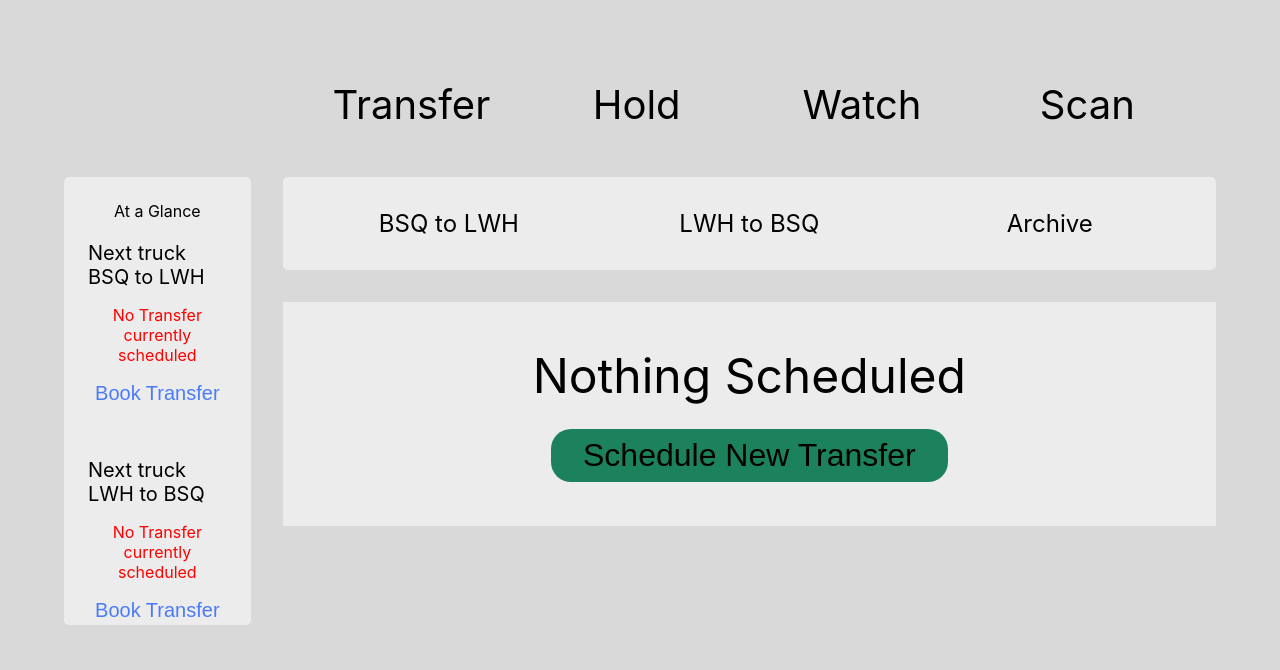
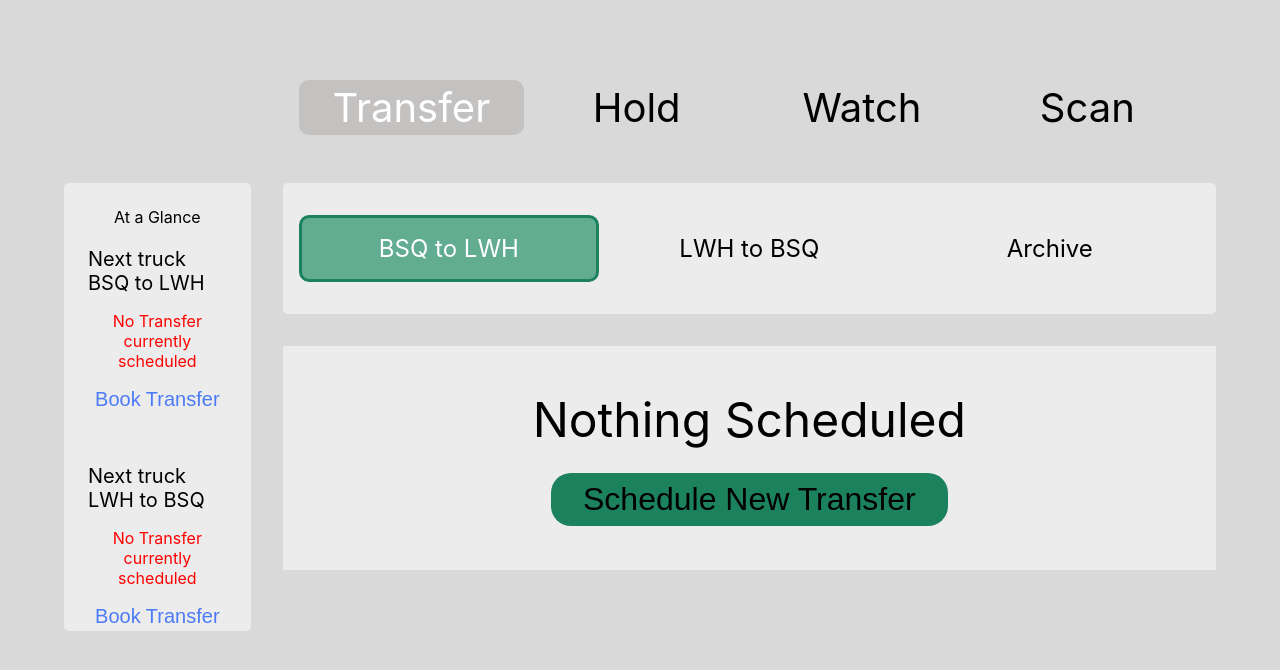
Before and after one commit to lefthomas/PropertyController, a React (Create React App) app: page / in a window 1280 px wide. Shown: the top 670 px of the page. Built offline with nearby package versions, Linux system fonts and the light colour scheme.

Commit message:
added active and hover states

```diff
--- a/src/components/GlanceBox/GlanceBox.css
+++ b/src/components/GlanceBox/GlanceBox.css
@@ -25,3 +25,7 @@
   font-size: 20px;
   background-color: #ececec;
 }
+
+.glance-box-btn:hover {
+  color: grey;
+}
--- a/src/components/LocBar/LocBar.css
+++ b/src/components/LocBar/LocBar.css
@@ -5,7 +5,6 @@
   grid-template-columns: repeat(3, 1fr);
   border-radius: 5px;
   padding: 2rem 1rem;
-  max-height: 2rem;
 }
 
 .loc-bar-btn {
@@ -14,4 +13,21 @@
   display: flex;
   justify-content: center;
   align-items: center;
+  padding: 1rem;
 }
+
+.loc-bar-btn-active {
+  background-color: #62ad91;
+  color: white;
+  border-radius: 10px;
+  border-style: solid;
+  border-color: #1c825d;
+}
+
+.loc-bar-btn:hover {
+  color: grey;
+}
+
+.loc-bar-btn-active:hover {
+  color: black;
+}
--- a/src/components/LocBar/LocBar.js
+++ b/src/components/LocBar/LocBar.js
@@ -3,7 +3,7 @@ import "./LocBar.css";
 function LocBar() {
   return (
     <div class="loc-bar">
-      <a class="active loc-bar-btn" href="#BSQto">
+      <a class="loc-bar-btn loc-bar-btn-active" href="#BSQto">
         BSQ to LWH
       </a>
       <a class="loc-bar-btn" href="#LWHto">
--- a/src/components/NotBooked/NotBooked.css
+++ b/src/components/NotBooked/NotBooked.css
@@ -24,3 +24,8 @@
   justify-self: center;
   border: none;
 }
+
+.not-booked-btn:hover {
+  color: #ececec;
+  background-color: #25c48a;
+}
--- a/src/components/TopNav/TopNav.css
+++ b/src/components/TopNav/TopNav.css
@@ -11,10 +11,25 @@
   grid-row: 1;
 }
 
-.button {
+.top-nav-btn {
   text-decoration: none;
   color: #000000;
   display: flex;
   justify-content: center;
   align-items: center;
+  padding: 0.2rem;
 }
+
+.top-nav-active {
+  background-color: #c4c1c1;
+  color: white;
+  border-radius: 10px;
+}
+
+.top-nav-btn:hover {
+  color: grey;
+}
+
+.top-nav-active:hover {
+  color: black;
+}
--- a/src/components/TopNav/TopNav.js
+++ b/src/components/TopNav/TopNav.js
@@ -3,16 +3,16 @@ import "./TopNav.css";
 function TopNav() {
   return (
     <div class="top-nav">
-      <a class="active button" href="#transfer">
+      <a class="top-nav-active top-nav-btn" href="#transfer">
         Transfer
       </a>
-      <a class="button" href="#hold">
+      <a class="top-nav-btn" href="#hold">
         Hold
       </a>
-      <a class="button" href="#watch">
+      <a class="top-nav-btn" href="#watch">
         Watch
       </a>
-      <a class="button" href="#scan">
+      <a class="top-nav-btn" href="#scan">
         Scan
       </a>
     </div>
```
